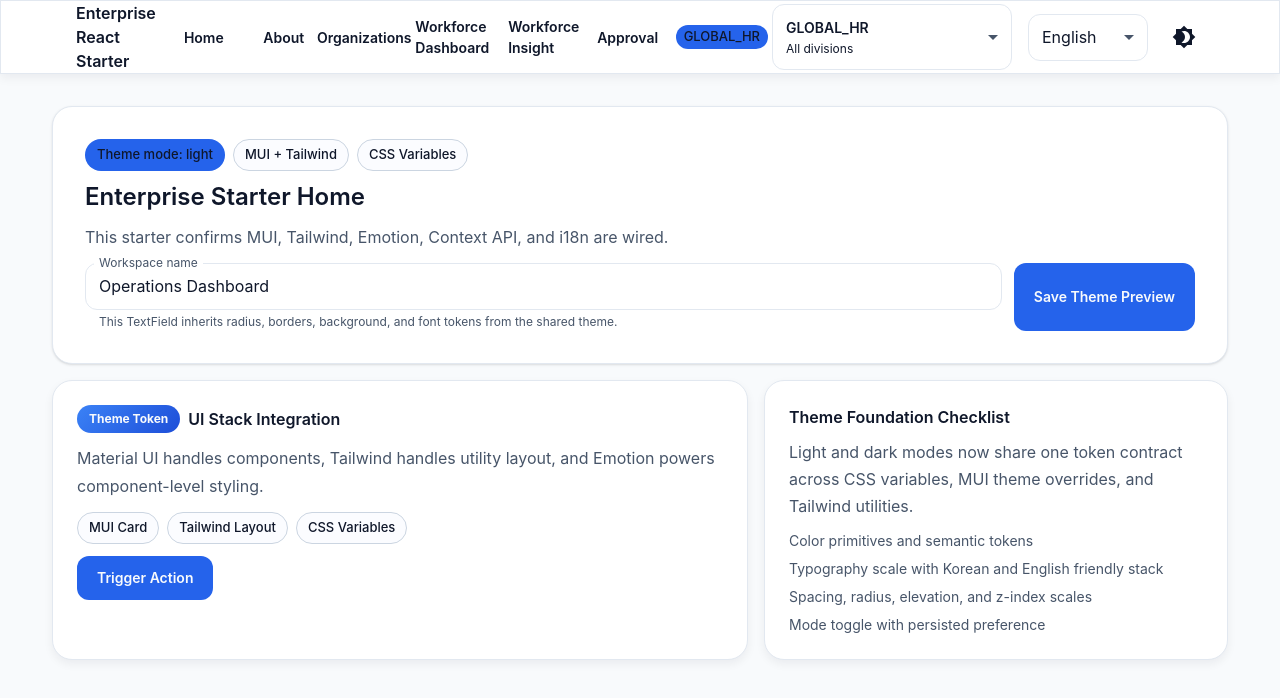
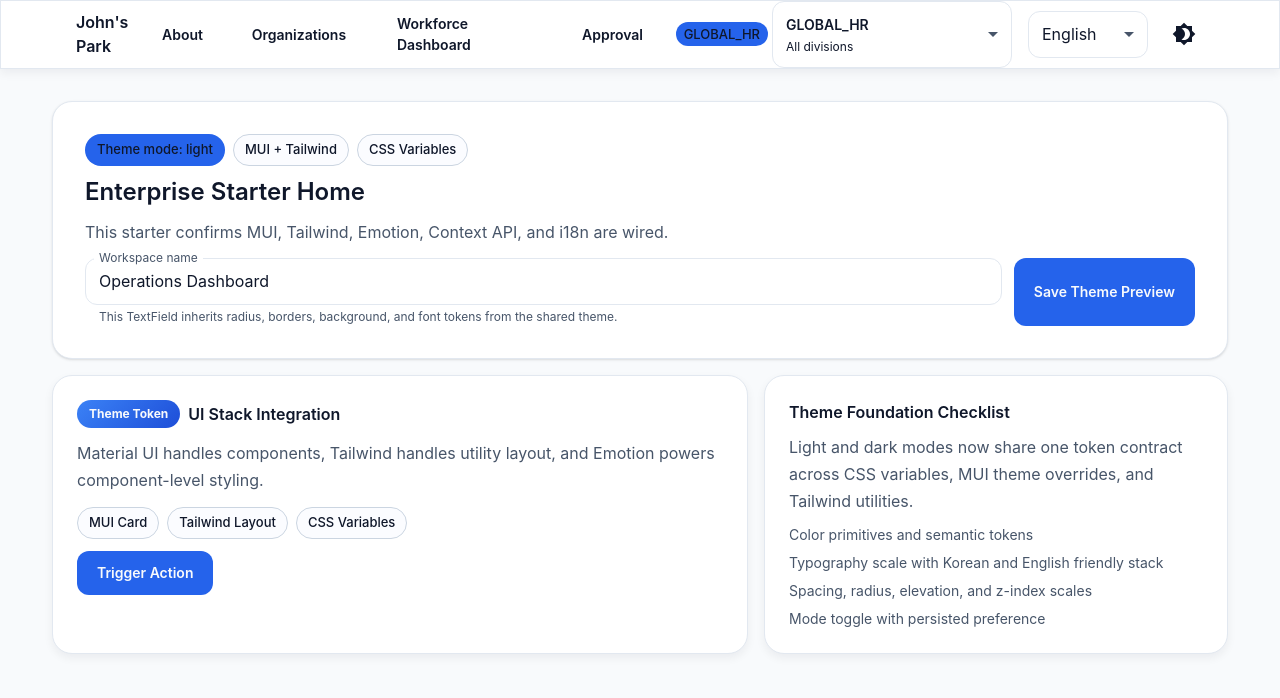
Before and after one commit to holywaterBetter/react-project, a React app: page /#/ in a window 1280 px wide. Shown: the top 698 px of the page. Built offline with nearby package versions, Linux system fonts and the light colour scheme.

Commit message:
refactor(nav): simplify header and remove workforce insight route

```diff
--- a/src/layouts/MainLayout.tsx
+++ b/src/layouts/MainLayout.tsx
@@ -12,12 +12,31 @@ export const MainLayout = () => {
     <Box className="min-h-screen bg-canvas text-ink">
       <AppBar position="sticky" color="transparent" elevation={0}>
         <Toolbar className="mx-auto flex w-full max-w-6xl gap-4 px-0">
-          <Typography variant="h6" component="div" className="mr-3 flex-1 font-semibold text-ink">
-            Enterprise React Starter
+          <Typography
+            variant="h6"
+            component={RouterLink}
+            to="/"
+            aria-label="John's Park home"
+            className="mr-3 flex-1 font-semibold text-ink no-underline"
+            sx={{
+              width: 'fit-content',
+              cursor: 'pointer',
+              transition: 'opacity 160ms ease, transform 160ms ease',
+              '&:hover': {
+                opacity: 0.85
+              },
+              '&:active': {
+                transform: 'translateY(1px)'
+              },
+              '&:focus-visible': {
+                outline: (theme) => `2px solid ${theme.palette.primary.main}`,
+                outlineOffset: '4px',
+                borderRadius: 1
+              }
+            }}
+          >
+            {"John's Park"}
           </Typography>
-          <Button component={RouterLink} to="/" color="inherit">
-            Home
-          </Button>
           <Button component={RouterLink} to="/about" color="inherit">
             About
           </Button>
@@ -26,9 +45,6 @@ export const MainLayout = () => {
           </Button>
           <Button component={RouterLink} to="/organization/workforce-dashboard" color="inherit">
             Workforce Dashboard
-          </Button>
-          <Button component={RouterLink} to="/organization/workforce-insight" color="inherit">
-            Workforce Insight
           </Button>
           <Button component={RouterLink} to="/organization/approval" color="inherit">
             Approval
--- a/src/routes/AppRouter.tsx
+++ b/src/routes/AppRouter.tsx
@@ -6,7 +6,6 @@ import { NotFoundPage } from '@pages/NotFoundPage';
 import { OrganizationApprovalDetailPage } from '@pages/organization-approval/OrganizationApprovalDetailPage';
 import { OrganizationApprovalListPage } from '@pages/organization-approval/OrganizationApprovalListPage';
 import { OrganizationWorkforceDashboardPage } from '@pages/organization-workforce-dashboard/OrganizationWorkforceDashboardPage';
-import { OrganizationWorkforceInsightPage } from '@pages/organization-workforce-insight/OrganizationWorkforceInsightPage';
 import { OrganizationSelectionPage } from '@pages/OrganizationSelectionPage';
 import { createHashRouter, RouterProvider } from 'react-router-dom';
 
@@ -32,10 +31,6 @@ const router = createHashRouter([
         element: <OrganizationWorkforceDashboardPage />
       },
       {
-        path: 'organization/workforce-insight',
-        element: <OrganizationWorkforceInsightPage />
-      },
-      {
         path: 'organization/approval',
         element: <OrganizationApprovalListPage />
       },
```
